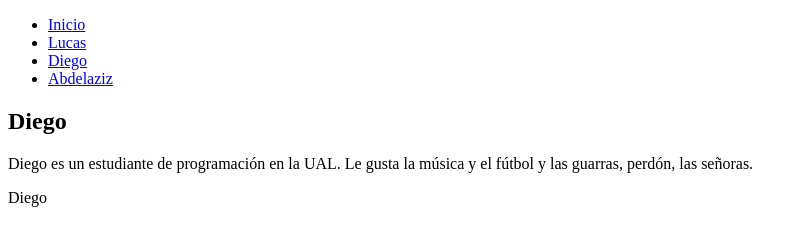
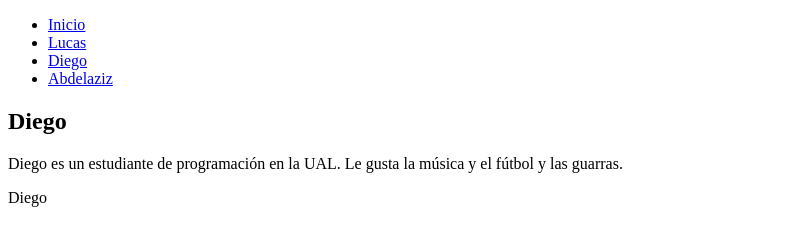
Before and after one commit to ualhmis2024-erdielu23/ualhmis2024-erdielu.github.io, a plain HTML site: page html/diego.html in a window 1280 px wide. Shown: the whole page, without its empty margins (0-807 px from the left). Drawn offline with Linux system fonts and the light colour scheme.

```diff
--- a/html/diego.html
+++ b/html/diego.html
@@ -20,7 +20,7 @@
     <main>
         <section>
             <h1>Diego</h1>
-            <p>Diego es un estudiante de programación en la UAL. Le gusta la música y el fútbol y las guarras, perdón, las señoras.</p>
+            <p>Diego es un estudiante de programación en la UAL. Le gusta la música y el fútbol y las guarras.</p>
         </section>
     </main>
 
```
